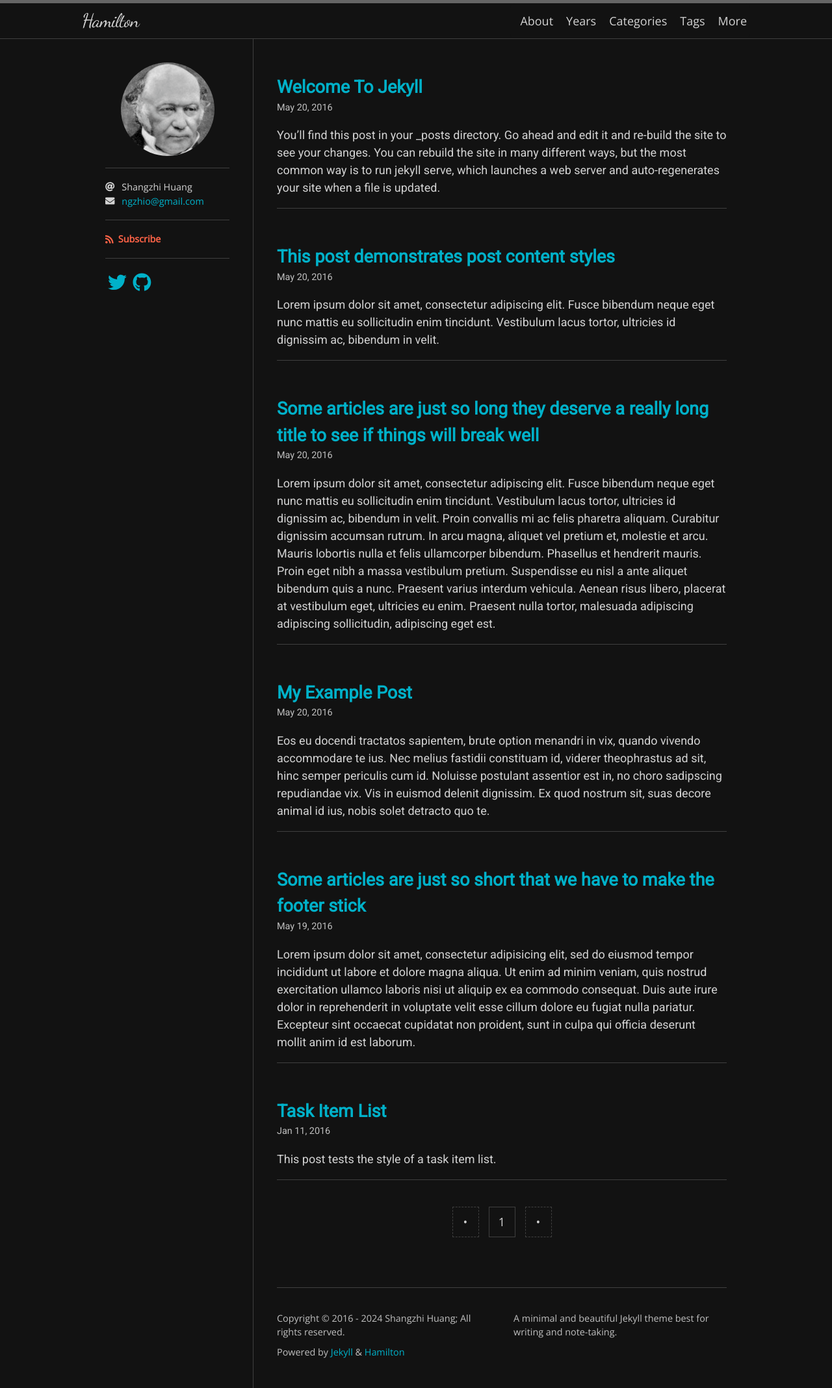
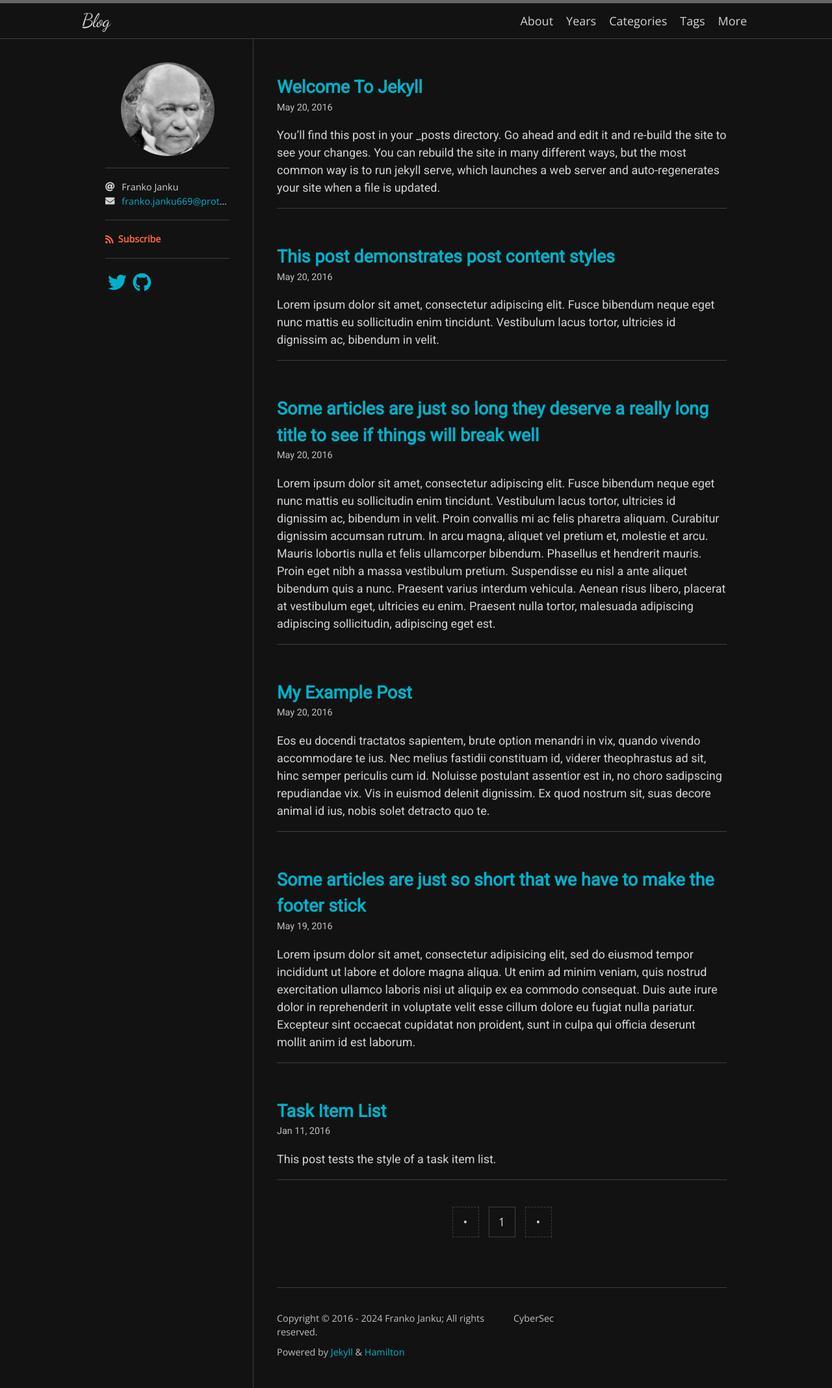
Before and after one commit to Archx0Mas/Archx0Mas.github.io, a Jekyll site: the page built from index.html, in a window 1280 px wide. Shown: the whole page at 65% size. Built offline with Jekyll 4.4.1, drawn with Linux system fonts in a browser that asks for light colours; nearby versions of some CDN libraries; some web fonts are replaced; the list of posts is cut into pages by our own code.

Commit message:
Initial commit

```diff
--- a/_config.yml
+++ b/_config.yml
@@ -1,8 +1,8 @@
-title: Hamilton
-description: A minimal and beautiful Jekyll theme best for writing and note-taking.
-author: Shangzhi Huang
+title: Blog
+description: CyberSec
+author: Franko Janku
 avatar: /logo.png
-email: ngzhio@gmail.com
+email: franko.janku669@protonmail.com
 
 plugins:
   - jekyll-seo-tag
@@ -34,10 +34,10 @@ twitter:
   card: summary
 logo: logo.png
 social:
-  name: Shangzhi Huang
+  name: Franko Janku
   links:
-    - https://twitter.com/ngzhio
-    - https://www.facebook.com/ngzhio
-    - https://github.com/ngzhio
+    - https://github.com/Archx0Mas
+    -
+    -
 google_site_verification: u4WXQl0Eu66rsQo2kRdCNx
 lang: en
```
